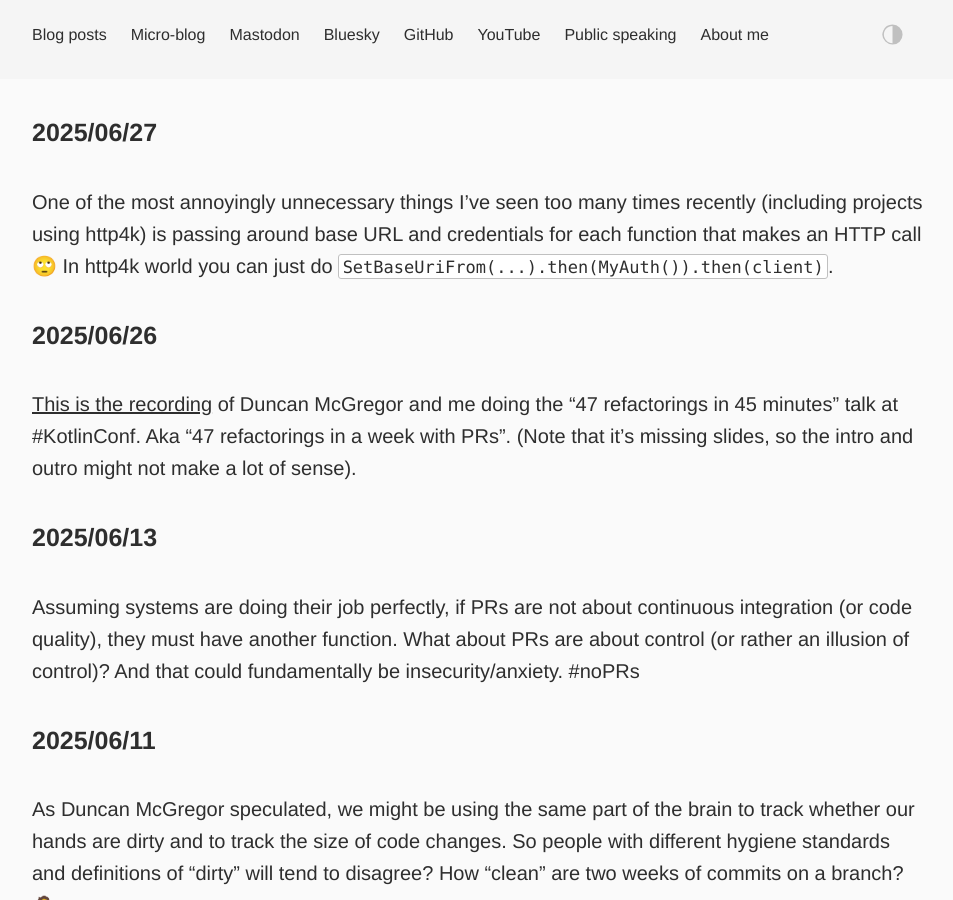
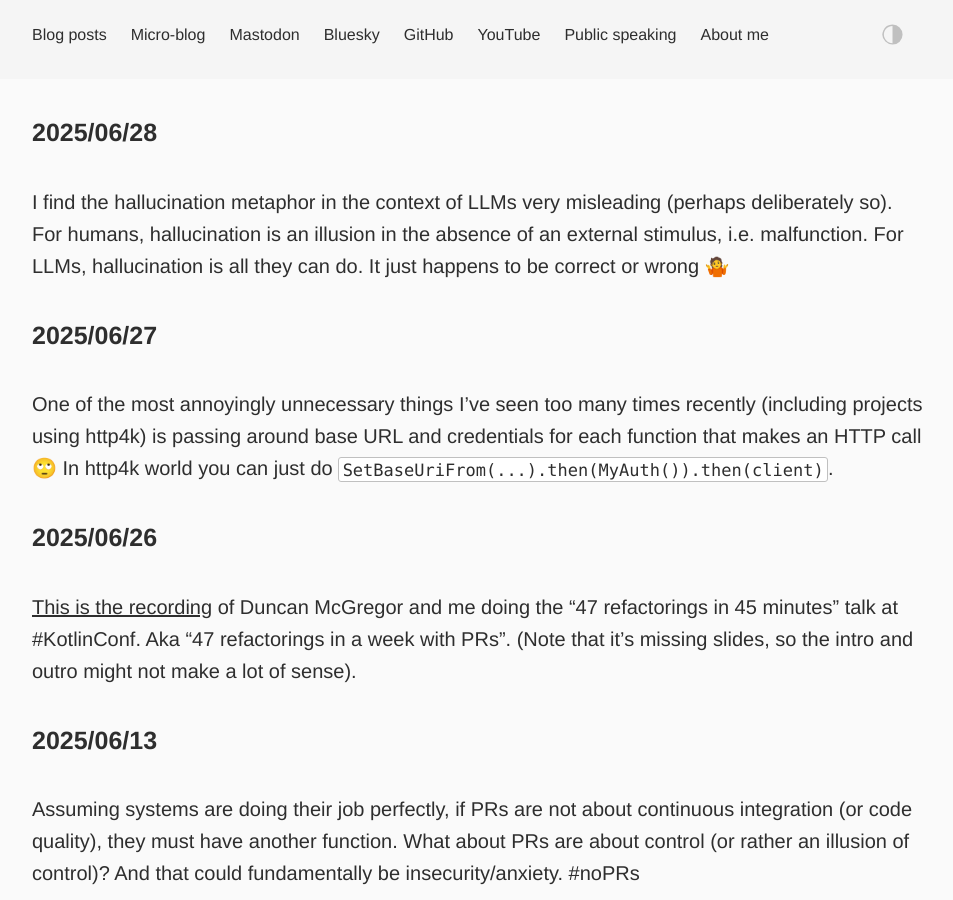
Before and after one commit to dkandalov/dkandalov.github.io, a Jekyll site: the page built from micro-blog.md, in a window 1280 px wide and 900 px high. Shown: the whole window, without its empty margins (160-1113 px from the left). Built offline with Jekyll 4.4.1, drawn with Linux system fonts in a browser that asks for light colours.

Commit message:
updated micro-blog

```diff
--- a/micro-blog.md
+++ b/micro-blog.md
@@ -2,6 +2,9 @@
 layout: post
 permalink: /micro-blog/
 ---
+
+#### 2025/06/28
+I find the hallucination metaphor in the context of LLMs very misleading (perhaps deliberately so). For humans, hallucination is an illusion in the absence of an external stimulus, i.e. malfunction. For LLMs, hallucination is all they can do. It just happens to be correct or wrong 🤷
 
 #### 2025/06/27
 One of the most annoyingly unnecessary things I've seen too many times recently (including projects using http4k) is passing around base URL and credentials for each function that makes an HTTP call 🙄 In http4k world you can just do `SetBaseUriFrom(...).then(MyAuth()).then(client)`.
```
